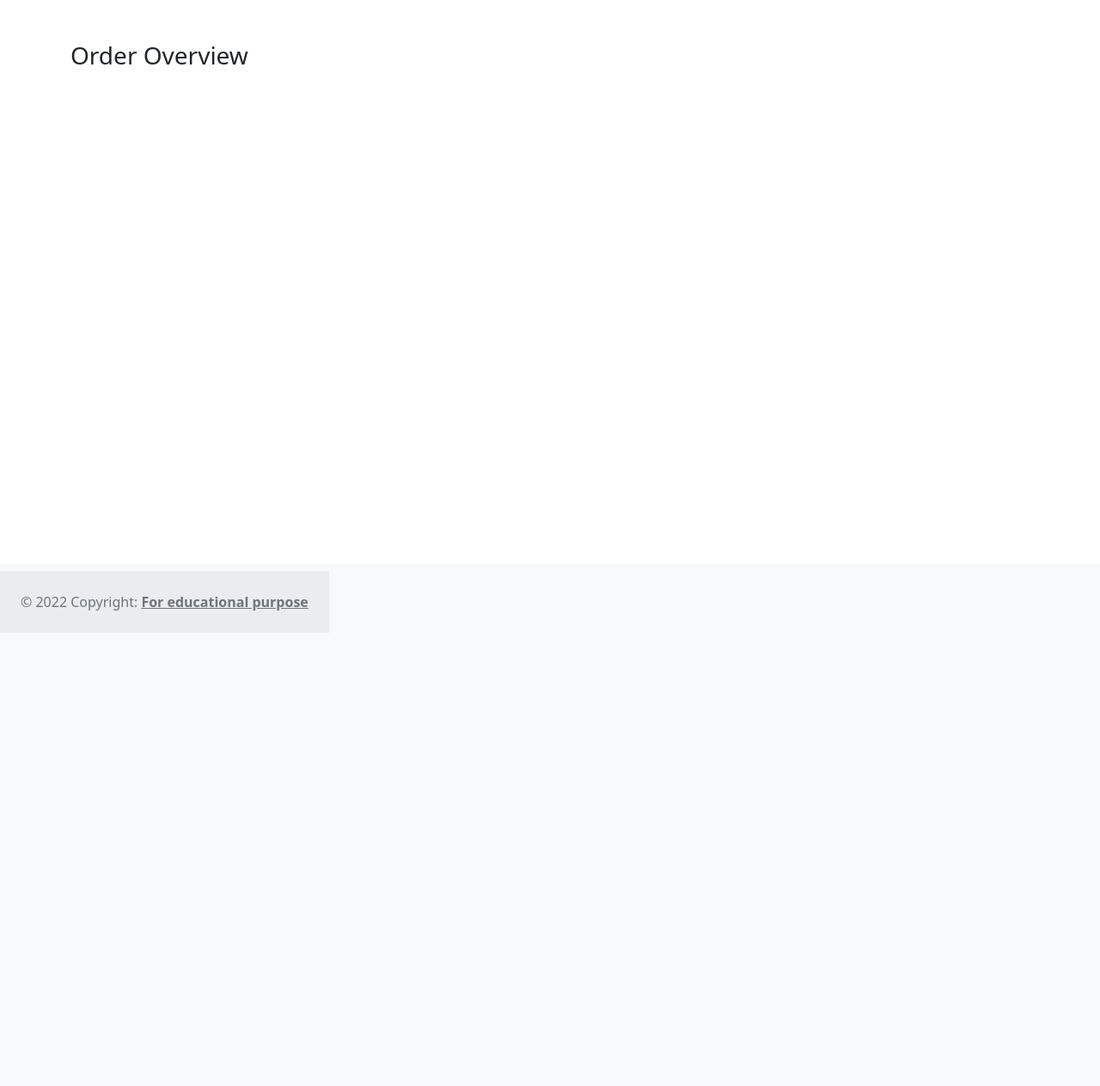
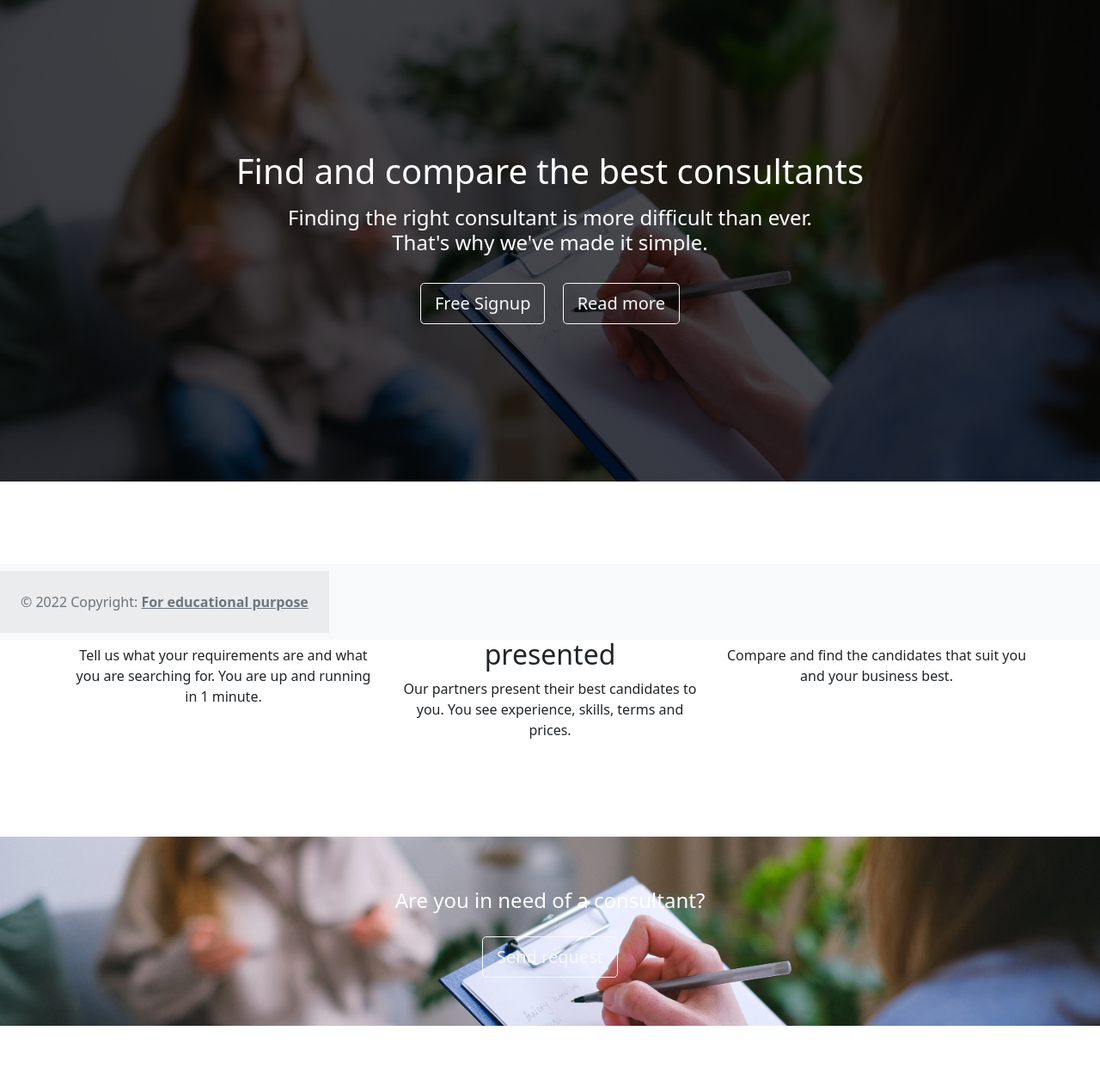
Before and after one commit to williamtyn/jobin, a Django app: page / in a window 1280 px wide. Shown: the part 56-1319 px from the top of the page at 86% size. Before the commit the page ends 792 px from the top, so only its background shows below. Run offline with Django 3.2, Linux system fonts and the light colour scheme; data that the repository does not hold is empty; parts of the project's set-up code (start-up, migrations or seed data) failed here and were passed over; some libraries are stand-ins or nearby versions.

Commit message:
add hero image, icons and style to index.html

```diff
--- a/consultants/urls.py
+++ b/consultants/urls.py
@@ -3,5 +3,6 @@ from django.urls import path
 
 
 urlpatterns = [
-    path('', views.OrderList.as_view(), name='home')
+    path('', views.HomeView.as_view(), name='home'),
+    path('overview', views.OrderList.as_view(), name='overview'),
 ]
--- a/consultants/views.py
+++ b/consultants/views.py
@@ -1,9 +1,15 @@
 from django.shortcuts import render
 from django.views import generic
-from .models import Order
+from django.views.generic import TemplateView
+from .models import Order, User
+from .forms import SignUpForm
 
 
 class OrderList(generic.ListView):
     model = Order
     queryset = Order.objects.filter(status=0).order_by('created_date')
     template_name = 'orderlist.html'
+
+
+class HomeView(TemplateView):
+    template_name = 'index.html'
--- a/static/css/style.css
+++ b/static/css/style.css
@@ -7,3 +7,36 @@ body {
     text-decoration: none;
     color: grey;
 }
+
+/* index.html */
+
+/* Hero image */
+#hero-image {
+    background-image: url('../images/hero_image.webp');
+    height: 70vh;
+    background-position: center;
+    background-repeat: no-repeat;
+    background-size: cover;
+    position: relative;
+}
+
+.overlay {
+    background-color: rgba(0, 0, 0, 0.7);
+    position: absolute;
+    top: 0;
+    left: 0;
+    width: 100%;
+    height: 100%;
+}
+
+/* Call to action with button */
+.cta {
+    background-image: url('../images/hero_image.webp');
+    background-position: center;
+    background-repeat: no-repeat;
+    background-size: cover;
+}
+
+.cta p {
+    color: white;
+}
--- a/templates/base.html
+++ b/templates/base.html
@@ -16,6 +16,7 @@
     <script src="https://cdn.jsdelivr.net/npm/bootstrap@5.0.1/dist/js/bootstrap.bundle.min.js"
         integrity="sha384-gtEjrD/SeCtmISkJkNUaaKMoLD0//ElJ19smozuHV6z3Iehds+3Ulb9Bn9Plx0x4" crossorigin="anonymous">
     </script>
+    <script src="https://kit.fontawesome.com/689aa347cf.js" crossorigin="anonymous"></script>
     <link rel="stylesheet" href="{% static 'css/style.css' %}">
     <title>Find and compare the best consultants for your company</title>
 </head>
--- a/templates/index.html
+++ b/templates/index.html
@@ -1,5 +1,63 @@
 {% extends "base.html" %}
 
 {% block content %}
-    <p>This is the index.html page</p>
+<!--Header with hero image-->
+<header>
+      <!-- Hero image -->
+  <div id="hero-image" class="p-5 text-center bg-image">
+  <div class="overlay">
+    <div class="d-flex justify-content-center align-items-center h-100">
+      <div class="text-white">
+        <h1 class="mb-3">Find and compare the best consultants</h1>
+        <h4 class="mb-4">
+            Finding the right consultant is more difficult than ever.<br>
+            That's why we've made it simple.
+        </h4>
+        <a class="btn btn-outline-light btn-lg m-2" href="#"
+          role="button" rel="nofollow" target="_blank">Free Signup</a>
+        <a class="btn btn-outline-light btn-lg m-2" href="#"
+          target="_blank" role="button">Read more</a>
+      </div>
+    </div>
+  </div>
+</div>
+</header>
+
+<!--Icons with text-->
+<div class="container mt-5">
+    <div class="row g-4 py-5 row-cols-1 row-cols-lg-3">
+        <div class="feature col text-center">
+            <div class="feature-icon d-inline-flex align-items-center justify-content-center text-bg-primary bg-gradient fs-2 mb-3">
+                <i class="fa-solid fa-list-check"></i>
+            </div>
+            <h3 class="fs-2">Fill in the requirements</h3>
+            <p>Tell us what your requirements are and what you are searching for. You are up and running in 1 minute.</p>
+        </div>
+        <div class="feature col text-center">
+            <div class="feature-icon d-inline-flex align-items-center justify-content-center text-bg-primary bg-gradient fs-2 mb-3">
+                <i class="fa-solid fa-desktop"></i>
+            </div>
+            <h3 class="fs-2">Candidates being presented</h3>
+            <p>Our partners present their best candidates to you. You see experience, skills, terms and prices.</p>
+        </div>
+        <div class="feature col text-center">
+            <div class="feature-icon d-inline-flex align-items-center justify-content-center text-bg-primary bg-gradient fs-2 mb-3">
+                <i class="fa-regular fa-heart"></i>
+            </div>
+            <h3 class="fs-2">Choose the very best</h3>
+            <p>Compare and find the candidates that suit you and your business best.</p>
+        </div>
+    </div>
+</div>
+<br>
+<br>
+
+<!--Call to action with button-->
+<div class="container-fluid py-5 cta text-center">
+        <h3 class="display-5 fw-bold"></h3>
+        <p class="col-md-8 fs-4 offset-2">
+            Are you in need of a consultant?
+        </p>
+        <button class="btn btn-outline-light btn-lg m-2" type="button">Send request</button>
+</div>
 {%endblock%}
```
Also changed, not shown: static/images/hero_image.webp (added).
